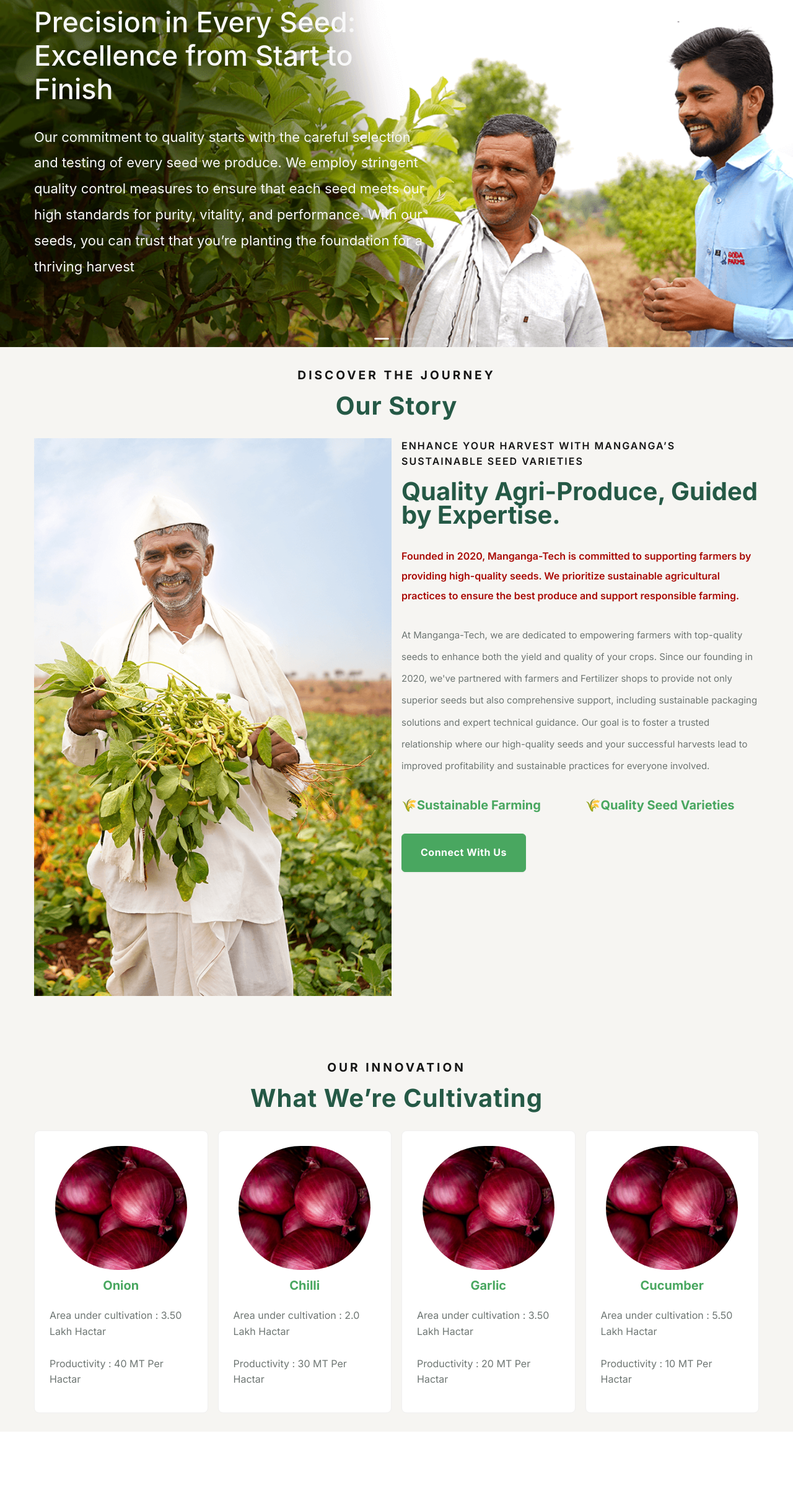
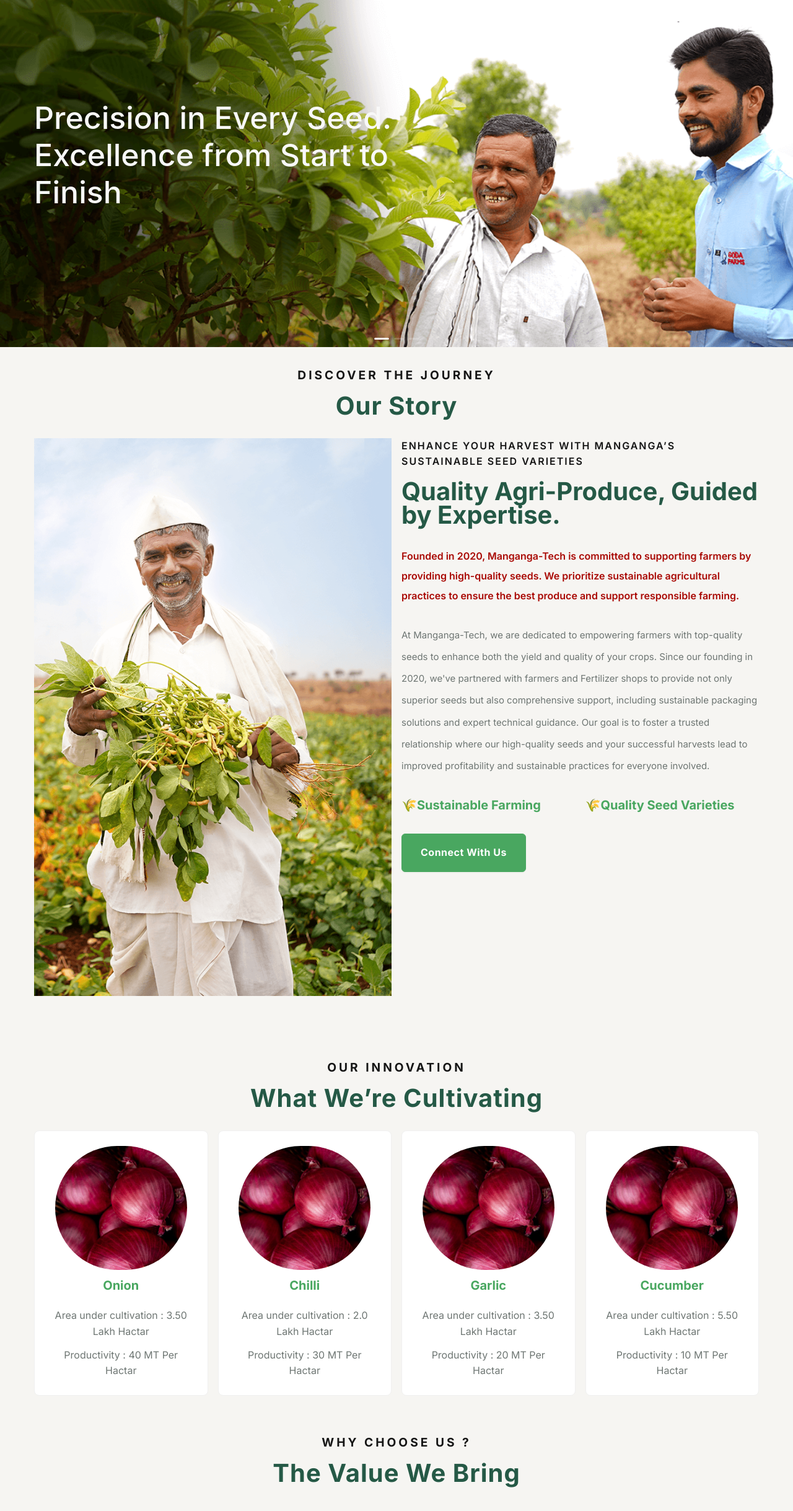
Before and after one commit to SambhajiShinde1234/farming-website, a React (Vite) app: page / in a window 1280 px wide. Shown: the top 2438 px of the page at 62% size. Before the commit the page ends 2310 px from the top, so only its background shows below. Built offline with nearby package versions, Linux system fonts and the light colour scheme.

Commit message:
add why choose us

```diff
--- a/src/App.css
+++ b/src/App.css
@@ -95,19 +95,7 @@
   background-position: 50% 100%;
   background-size: cover;
   height: 70vh;
-  /* margin-bottom: 40px; */
 }
-
-/* .heroBlock1::before {
-  content: "";
-  position: absolute;
-  top: 0;
-  left: 0;
-  width: 100%;
-  height: 100%;
-  background: linear-gradient(to right, rgba(0, 0, 0, 0.4), rgba(0, 0, 0, 0.7));
-  z-index: 1;
-} */
 
 .heroBlock1 .container-fluid {
   display: block !important;
@@ -127,12 +115,12 @@
   display: flex;
   flex-direction: column;
   justify-content: center;
-  padding: 0 0 70px;
+  padding: 70px 0;
 }
 
 .heroBlock1 h3 {
   color: #f8f8f8;
-  font-size: 45px;
+  font-size: 50px;
   line-height: 1.2;
   margin: 0 0 30px;
 }
@@ -146,16 +134,11 @@
 
 @media screen and (max-width: 428px){
   .heroBlock1 h3 {
-    color: #f8f8f8;
-    font-size: 28px;
-    line-height: 1.2;
-    margin: 0 0 30px;
+    font-size: 30px;
   }
 
   .heroBlock1 p {
-    color: #f8f8f8;
-    font-size: 15px;
-    margin: 0 0 30px;
+    font-size: 18px;
   }
 }
 
@@ -269,6 +252,8 @@
   font-weight: 400;
   font-family: Inter;
   color: #6E7673;
+  text-align: center;
+  margin-bottom: 2px;
 }
 
 /*
--- a/src/Components/AppContent.jsx
+++ b/src/Components/AppContent.jsx
@@ -2,6 +2,7 @@
 import Hero from '../Pages/Hero';
 import About from '../Pages/About';
 import Products from '../Pages/Products';
+import WhyChooseUs from '../Pages/WhyChooseUs';
 import Contact from '../Pages/Contact';
 
 const AppContent = () => {
@@ -10,6 +11,7 @@
         <Hero />
         <About />
         <Products />
+        <WhyChooseUs />
         {/* <Contact /> */}
     </div>
   )
--- a/src/Pages/Hero.jsx
+++ b/src/Pages/Hero.jsx
@@ -5,17 +5,17 @@
   {
     key: '1',
     title: 'Precision in Every Seed: Excellence from Start to Finish',
-    content: ' Our commitment to quality starts with the careful selection and testing of every seed we produce. We employ stringent quality control measures to ensure that each seed meets our high standards for purity, vitality, and performance. With our seeds, you can trust that you’re planting the foundation for a thriving harvest'
+    // content: ' Our commitment to quality starts with the careful selection and testing of every seed we produce. We employ stringent quality control measures to ensure that each seed meets our high standards for purity, vitality, and performance. With our seeds, you can trust that you’re planting the foundation for a thriving harvest'
   },
   {
     key: '2',
     title: 'Innovative Breeding for Maximum Impact',
-    content: "Harnessing cutting-edge breeding techniques, we create seeds designed to excel in any environment. Our forward-thinking approach means you get varieties that not only adapt to diverse conditions but also drive superior growth, resilience, and yield. Experience the benefits of seeds that are as innovative as they are reliable",
+    // content: "Harnessing cutting-edge breeding techniques, we create seeds designed to excel in any environment. Our forward-thinking approach means you get varieties that not only adapt to diverse conditions but also drive superior growth, resilience, and yield. Experience the benefits of seeds that are as innovative as they are reliable",
   },
   {
     key: '3',
     title: 'Expertise You Can Trust, Results You Can See',
-    content: 'we deliver seeds that consistently perform at their best. Our team’s dedication to understanding and addressing your specific needs ensures that you get seeds that lead to exceptional results. With us, your success is rooted in quality and expertise',
+    // content: 'we deliver seeds that consistently perform at their best. Our team’s dedication to understanding and addressing your specific needs ensures that you get seeds that lead to exceptional results. With us, your success is rooted in quality and expertise',
   },
 ]
 
--- /dev/null
+++ b/src/Pages/WhyChooseUs.jsx
@@ -0,0 +1,39 @@
+import React from 'react'
+
+const CHARACTERISTICS = [
+    {
+        id: 1,
+        reason: 'Premium Seed Quality',
+        desc: 'Our seeds are rigorously tested for purity and viability, ensuring high germination rates and robust plant growth for superior crop yields.'
+    },
+    {
+        id: 2,
+        reason: 'Innovative Breeding Techniques',
+        desc: 'We use advanced breeding methods to develop seeds that are resilient, high-yielding, and adapted to various environmental conditions, helping you achieve optimal results.'
+    },
+    {
+        id: 3,
+        reason: 'Sustainable Practices',
+        desc: 'Committed to environmental stewardship, we employ eco-friendly production and packaging methods to promote sustainable farming and reduce our ecological footprint.'
+    },
+    {
+        id: 4,
+        reason: 'Expert Support and Guidance',
+        desc: 'Our knowledgeable team provides personalized support and advice, from seed selection to crop management, ensuring you have the resources needed for successful farming.'
+    }
+];
+
+const  WhyChooseUs = () => {
+  return (
+    <div className='containerBg'>
+        <div className='container-fluid'>
+            <p className='subTitleSpacing'>Why choose us ?</p>
+            <h3 className='titleSpacing'>The Value We Bring</h3>
+
+
+        </div>
+    </div>
+  )
+}
+
+export default WhyChooseUs
```
